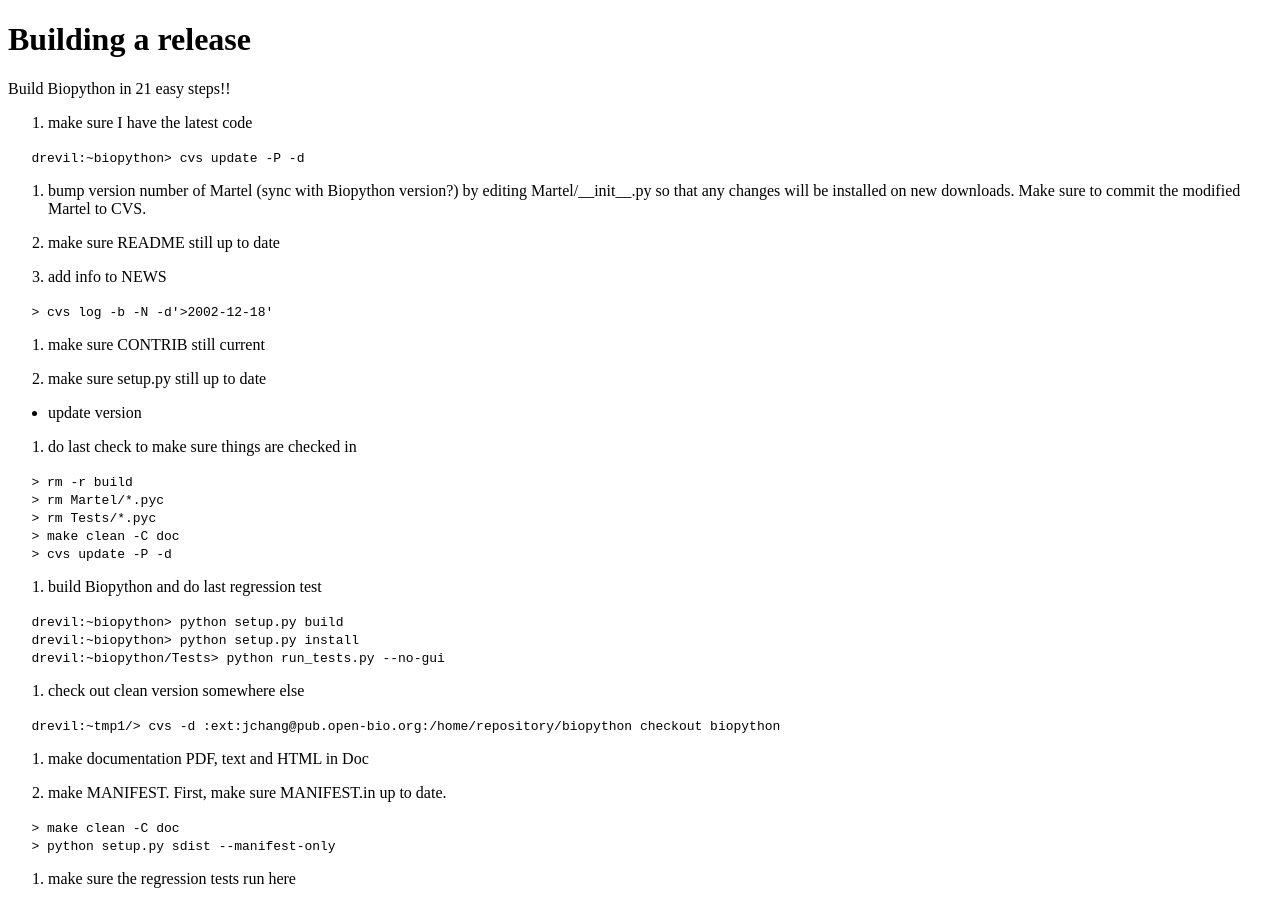
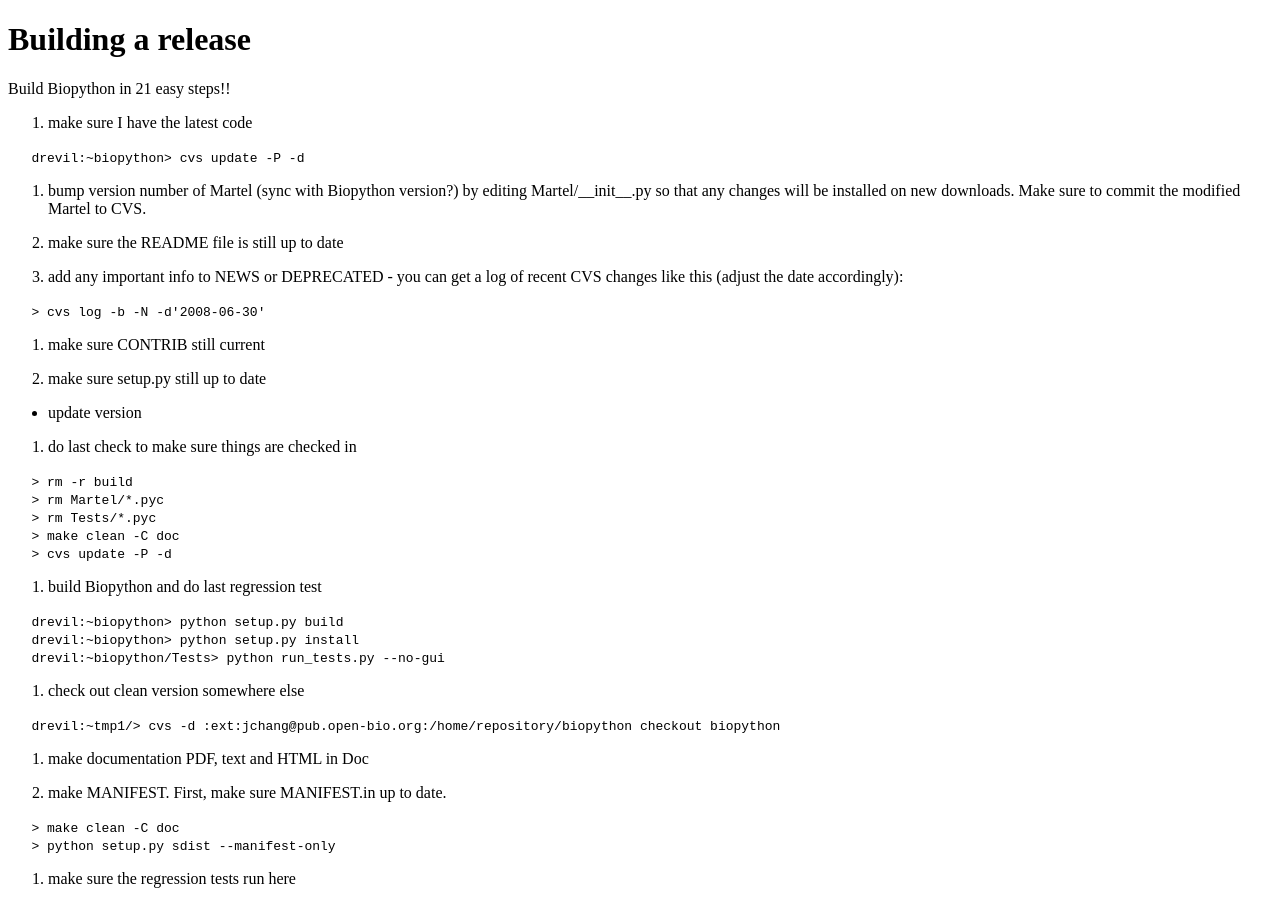
Before and after one commit to biopython/biopython.github.io, a Jekyll site: the page built from wiki/Building_a_release.md, in a window 1280 px wide and 900 px high. Built offline with Jekyll 4.4.1, drawn with Linux system fonts in a browser that asks for light colours.

Commit message:
Change to wiki page

```diff
--- a/wiki/Building_a_release.md
+++ b/wiki/Building_a_release.md
@@ -14,11 +14,12 @@ Build Biopython in 21 easy steps!!
 editing Martel/\_\_init\_\_.py so that any changes will be installed on
 new downloads. Make sure to commit the modified Martel to CVS.
 
-3. make sure README still up to date
+3. make sure the README file is still up to date
 
-4. add info to NEWS
+4. add any important info to NEWS or DEPRECATED - you can get a log of
+recent CVS changes like this (adjust the date accordingly):
 
-`   > cvs log -b -N -d'>2002-12-18' `
+`   > cvs log -b -N -d'2008-06-30'`
 
 5. make sure CONTRIB still current
 
```
Also changed, not shown: 1 other file.
